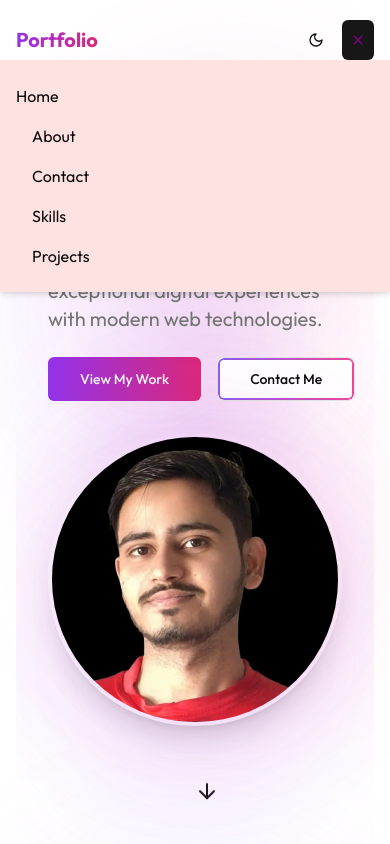
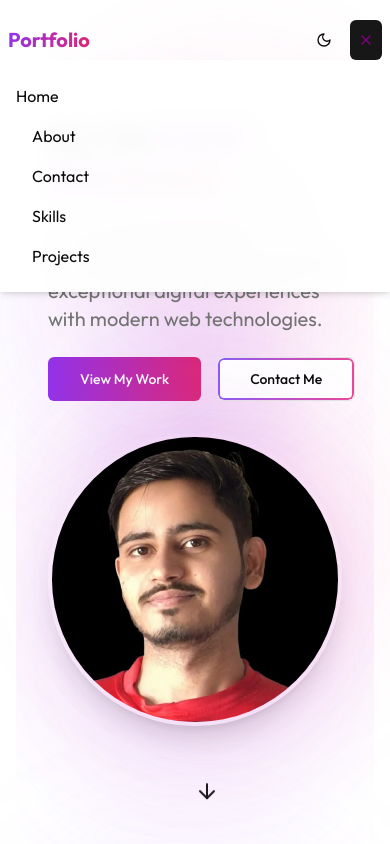
Before and after one commit to rohitsb20/portfolio, a Next.js app: page / in a window 390 px wide. Both pictures are taken after a click on the button 358 px from the left and 40 px from the top of the page. Shown: the top 844 px of the page. Built offline with nearby package versions, Linux system fonts and the light colour scheme.

Commit message:
Refactor Navbar component to adjust padding for improved layout consistency

```diff
--- a/components/Navbar.tsx
+++ b/components/Navbar.tsx
@@ -40,7 +40,7 @@ const [mobileMenuOpen, setMobileMenuOpen] = useState(false);
           : "bg-transparent py-5"
       )}
     >
-      <div className="container mx-auto px-4 md:px-6 flex items-center justify-between">
+      <div className="container mx-auto px-2 md:px-6 flex items-center justify-between">
         <Link
           href="/"
           className="text-xl md:text-2xl font-bold gradient-text transition-colors duration-300"
@@ -82,7 +82,7 @@ const [mobileMenuOpen, setMobileMenuOpen] = useState(false);
       {/* Mobile Navigation Menu */}
       {mobileMenuOpen && (
         <nav className="md:hidden bg-background/95 backdrop-blur-md shadow-md">
-          <div className="container mx-auto px-4 py-4 flex flex-col space-x-4 bg-red-100">
+          <div className="container mx-auto px-4 py-4 flex flex-col space-x-4 ">
             {navLinks.map((link, index) => (
               <Link
                 key={index}
```
